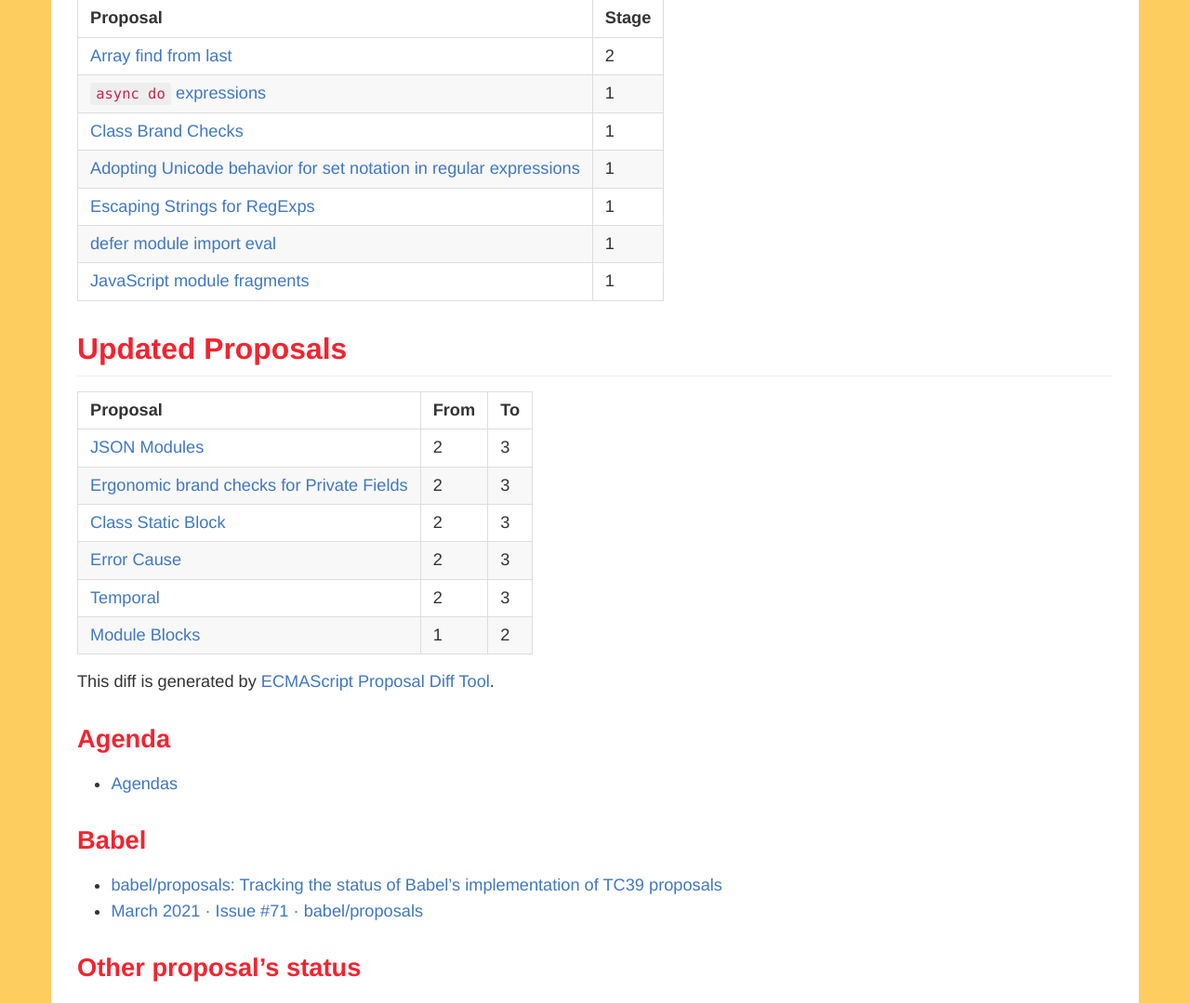
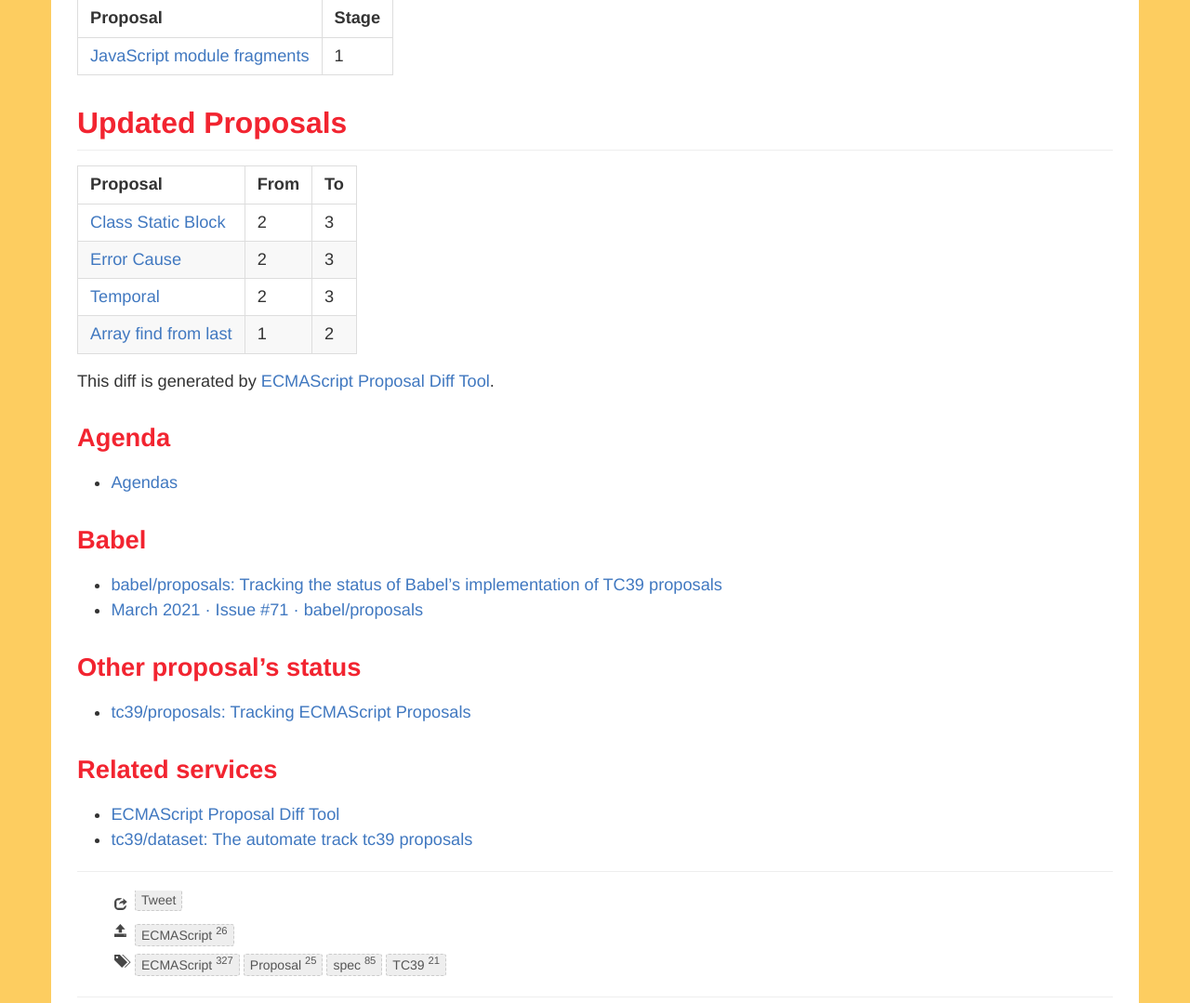
Before and after one commit to ecmascript-daily/ecmascript-daily.github.com, a Jekyll site: the page built from _posts/2021/2021-03-22-ecmascript-proposal-update.md, in a window 1280 px wide and 1400 px high. Shown: the part 321-1400 px from the top of the window at 93% size. Built offline with Jekyll 4.4.1, drawn with Linux system fonts in a browser that asks for light colours; nearby versions of some CDN libraries; comment, search, counter and statistics services are not loaded.

Commit message:
Update 2021-03-22-ecmascript-proposal-update.md

```diff
--- a/_posts/2021/2021-03-22-ecmascript-proposal-update.md
+++ b/_posts/2021/2021-03-22-ecmascript-proposal-update.md
@@ -15,29 +15,22 @@ tags:
 
 The changes of proposal's status @ [81th meeting of Ecma TC39][Agendas]
 
+
 ## New Proposals
 
-| Proposal                                                                                                                  | Stage |
-| ------------------------------------------------------------------------------------------------------------------------- | ----- |
-| [Array find from last](https://github.com/tc39/proposal-array-find-from-last)                                             | 2     |
-| [`async do` expressions](https://github.com/tc39/proposal-async-do-expressions)                                           | 1     |
-| [Class Brand Checks](https://github.com/tc39/proposal-class-brand-check)                                                  | 1     |
-| [Adopting Unicode behavior for set notation in regular expressions](https://github.com/tc39/proposal-regexp-set-notation) | 1     |
-| [Escaping Strings for RegExps](https://github.com/tc39/proposal-regex-escaping)                                           | 1     |
-| [defer module import eval](https://github.com/tc39/proposal-defer-import-eval)                                            | 1     |
-| [JavaScript module fragments](https://github.com/littledan/proposal-module-fragments)                                     | 1     |
+| Proposal                                                                              | Stage |
+| ------------------------------------------------------------------------------------- | ----- |
+| [JavaScript module fragments](https://github.com/littledan/proposal-module-fragments) | 1     |
 
 
 ## Updated Proposals
 
-| Proposal                                                                                           | From  | To    |
-| -------------------------------------------------------------------------------------------------- | ----- | ----- |
-| [JSON Modules](https://github.com/tc39/proposal-json-modules)                                      | 2     | 3     |
-| [Ergonomic brand checks for Private Fields](https://github.com/tc39/proposal-private-fields-in-in) | 2     | 3     |
-| [Class Static Block](https://github.com/tc39/proposal-class-static-block)                          | 2     | 3     |
-| [Error Cause](https://github.com/tc39/proposal-error-cause)                                        | 2     | 3     |
-| [Temporal](https://github.com/tc39/proposal-temporal)                                              | 2     | 3     |
-| [Module Blocks](https://github.com/tc39/proposal-js-module-blocks)                                 | 1     | 2     |
+| Proposal                                                                      | From  | To    |
+| ----------------------------------------------------------------------------- | ----- | ----- |
+| [Class Static Block](https://github.com/tc39/proposal-class-static-block)     | 2     | 3     |
+| [Error Cause](https://github.com/tc39/proposal-error-cause)                   | 2     | 3     |
+| [Temporal](https://github.com/tc39/proposal-temporal)                         | 2     | 3     |
+| [Array find from last](https://github.com/tc39/proposal-array-find-from-last) | 1     | 2     |
 
 This diff is generated by [ECMAScript Proposal Diff Tool](https://azu.github.io/ecmascript-proposals-json/).
 
```
